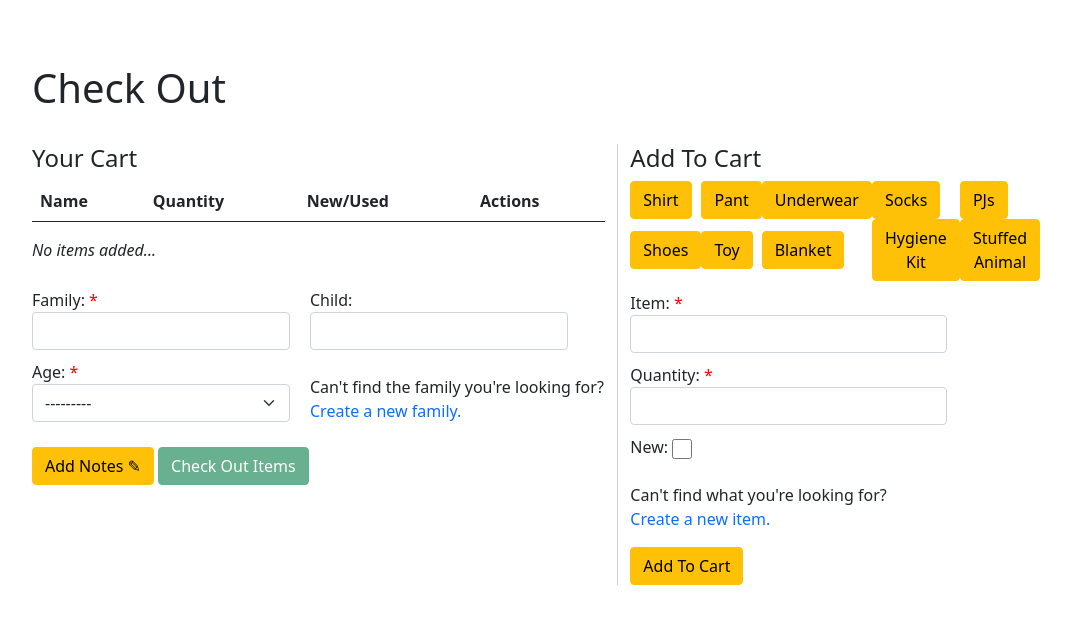
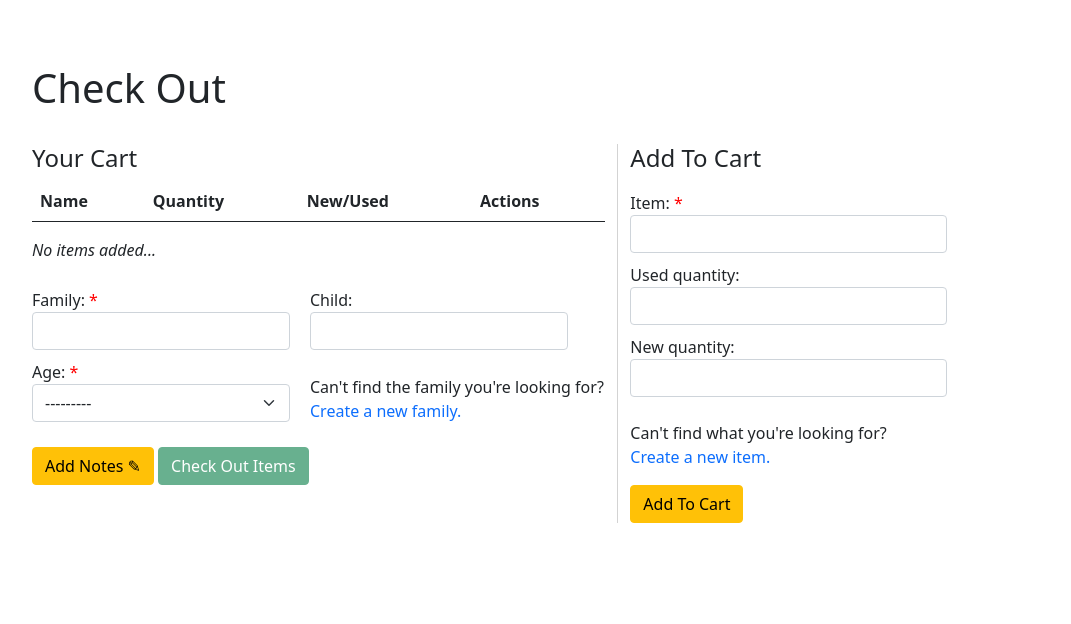
Before and after one commit to mkornyev/FLP-Inventory, a Django app: page /checkout/ in a window 1280 px wide. Shown: the part 59-683 px from the top of the page, without its empty margins (108-1179 px from the left). Run offline with Django 3.2, Linux system fonts and the light colour scheme; the visitor is signed in with stand-in values (Sample User, id 1); data that the repository does not hold is empty; some libraries are stand-ins or nearby versions.

Commit message:
changed checkout/checkin so that both new and used ver of item can be inputted at once; along with updated tests

```diff
--- a/inventory/forms.py
+++ b/inventory/forms.py
@@ -116,8 +116,9 @@ class CreateItemForm(forms.Form):
 class AddItemForm(forms.Form):
     item = forms.CharField(max_length=50,
                            widget=forms.TextInput(attrs={'class': 'form-control'}))
-    quantity = forms.IntegerField(widget=forms.TextInput(attrs={'class': 'form-control'}))
-    is_new = forms.BooleanField(required=False, widget=forms.CheckboxInput(attrs={'class': 'form-checkbox'}), label="New")
+    used_Quantity = forms.IntegerField(required=False, widget=forms.TextInput(attrs={'class': 'form-control'}))
+    #has_new = forms.BooleanField(required=False, widget=forms.CheckboxInput(attrs={'class': 'form-checkbox'}), label="New")
+    new_Quantity = forms.IntegerField(required=False, widget=forms.TextInput(attrs={'class': 'form-control'}))
     required_css_class = 'required'
 
     # Customizes form validation for properties that apply to more
@@ -126,6 +127,13 @@ class AddItemForm(forms.Form):
         # Calls our parent (forms.Form) .clean function, gets a dictionary
         # of cleaned data as a result
         cleaned_data = super().clean()
+
+        used_quant = cleaned_data.get('used_quantity')
+        new_quant = cleaned_data.get('new_quantity')
+
+        #Checks that quantity input of both used and new quantity sums to greater than 0
+        if used_quant==None and new_quant==None:
+            raise forms.ValidationError("Total inputted quantity must be above zero.")
 
         # We must return the cleaned data we got from our parent.
         return cleaned_data
@@ -142,20 +150,28 @@ class AddItemForm(forms.Form):
         # dictionary
         return name
 
-    def clean_quantity(self):
-        # Confirms the quantity is above zero
-        quantity = self.cleaned_data.get('quantity')
+    def clean_used_quantity(self):
+        # Confirms the quantity is above zero if a value is inputted
+        used_quantity = self.cleaned_data.get('used_quantity')
 
-        if quantity <= 0:
+        if used_quantity is not None and used_quantity <= 0:
             raise forms.ValidationError("Quantity must be above zero.")
 
         # We must return the cleaned data we got from the cleaned_data
         # dictionary
-        return quantity
+        return used_quantity
 
-    def clean_is_new(self):
-        is_new = self.cleaned_data.get('is_new')
-        return is_new
+    def clean_new_quantity(self):
+        # Confirms the quantity is above zero if a value is inputted
+        new_quantity = self.cleaned_data.get('new_quantity')
+
+        if new_quantity is not None and new_quantity <= 0:
+           raise forms.ValidationError("Quantity must be above zero.")
+
+        # We must return the cleaned data we got from the cleaned_data
+        # dictionary
+        return new_quantity
+
 
 class CheckOutForm(forms.Form):
     family = forms.CharField(max_length=50,
--- a/inventory/templates/inventory/checkout.html
+++ b/inventory/templates/inventory/checkout.html
@@ -198,22 +198,6 @@
     <div class="col-md-4" id="additemform">
       <h4>Add To Cart</h4>
       <form method="POST" action="{% url 'Checkout' %}">
-        <table>
-          <tr>
-            <td><a class="btn btn-warning" href="#" onClick="autoFill('girls shirt 0-6 mo'); return false;" role="button">Shirt</a></td>
-            <td><a class="btn btn-warning" href="#" onClick="autoFill('boys shirt 0-6 mo'); return false;" role="button">Pant</a></td>
-            <td><a class="btn btn-warning" href="#" onClick="autoFill('girls shirt 6-12 mo'); return false;" role="button">Underwear</a></td>
-            <td><a class="btn btn-warning" href="#" onClick="autoFill('boys shirt 6-12 mo'); return false;" role="button">Socks</a></td>
-            <td><a class="btn btn-warning" href="#" onClick="autoFill('girls shirt 12-18 mo'); return false;" role="button">PJs</a></td>
-          </tr>
-          <tr>
-            <td><a class="btn btn-warning" href="#" onClick="autoFill('boys shirt 12-18 mo'); return false;" role="button">Shoes</a></td>
-            <td><a class="btn btn-warning" href="#" onClick="autoFill('girls shirt 18-24 mo'); return false;" role="button">Toy</a></td>
-            <td><a class="btn btn-warning" href="#" onClick="autoFill('boys  shirt 18-24 mo'); return false;" role="button">Blanket</a></td>
-            <td><a class="btn btn-warning" href="#" onClick="autoFill('girls shirt 2T-3T'); return false;" role="button">Hygiene Kit</a></td>
-            <td><a class="btn btn-warning" href="#" onClick="autoFill('girls shirt 4T-5T'); return false;" role="button">Stuffed Animal</a></td>
-          </tr>
-         </table>
           {% for field in formadditem %}
           <div class="fieldWrapper form-group" aria-required={% if field.field.required %}"true"{% else %}"false"{% endif %}>
               {{ field.label_tag }}
--- a/inventory/views.py
+++ b/inventory/views.py
@@ -503,18 +503,23 @@ def checkin_action(request):
 
         # category = form.cleaned_data['category']
         name = form.cleaned_data['item']
-        quantity = form.cleaned_data['quantity']
-        is_new = form.cleaned_data['is_new']
+        used_quantity = form.cleaned_data['used_quantity']
+        new_quantity = form.cleaned_data['new_quantity']
 
         item = Item.objects.filter(name=name).first()
 
-        tx = serializers.serialize("json", [ ItemTransaction(item=item, quantity=quantity, is_new=is_new), ])
         if not 'transactions-in' in request.session or not request.session['transactions-in']:
             saved_list = []
         else:
             saved_list = request.session['transactions-in']
 
-        saved_list.append(tx)
+        if used_quantity is not None:
+            used_tx = serializers.serialize("json", [ ItemTransaction(item=item, quantity=used_quantity, is_new=False, ), ])
+            saved_list.append(used_tx)
+
+        if new_quantity is not None:
+            new_tx = serializers.serialize("json", [ ItemTransaction(item=item, quantity=new_quantity, is_new=True, ), ])
+            saved_list.append(new_tx)
         request.session['transactions-in'] = saved_list
 
         return redirect(reverse('Checkin'))
@@ -597,18 +602,23 @@ def checkout_action(request):
 
         # category = form.cleaned_data['category']
         name = form.cleaned_data['item']
-        quantity = form.cleaned_data['quantity']
-        is_new = form.cleaned_data['is_new']
+        used_quantity = form.cleaned_data['used_quantity']
+        new_quantity = form.cleaned_data['new_quantity']
 
         item = Item.objects.filter(name=name).first()
 
-        tx = serializers.serialize("json", [ ItemTransaction(item=item, quantity=quantity, is_new=is_new, ), ])
         if not 'transactions-out' in request.session or not request.session['transactions-out']:
             saved_list = []
         else:
             saved_list = request.session['transactions-out']
 
-        saved_list.append(tx)
+        if used_quantity is not None:
+            used_tx = serializers.serialize("json", [ ItemTransaction(item=item, quantity=used_quantity, is_new=False, ), ])
+            saved_list.append(used_tx)
+
+        if new_quantity is not None:
+            new_tx = serializers.serialize("json", [ ItemTransaction(item=item, quantity=new_quantity, is_new=True, ), ])
+            saved_list.append(new_tx)
         request.session['transactions-out'] = saved_list
 
         return redirect(reverse('Checkout'))
```
Also changed, not shown: inventory/test/qunit_tests/test_checkouthtml.js (added, +4 -0 lines), inventory/test/test_additemform.py (+20 -6 lines), inventory/test/test_additemview.py (+82 -3 lines), inventory/test/test_exportdrive.py (added, +77 -0 lines).
